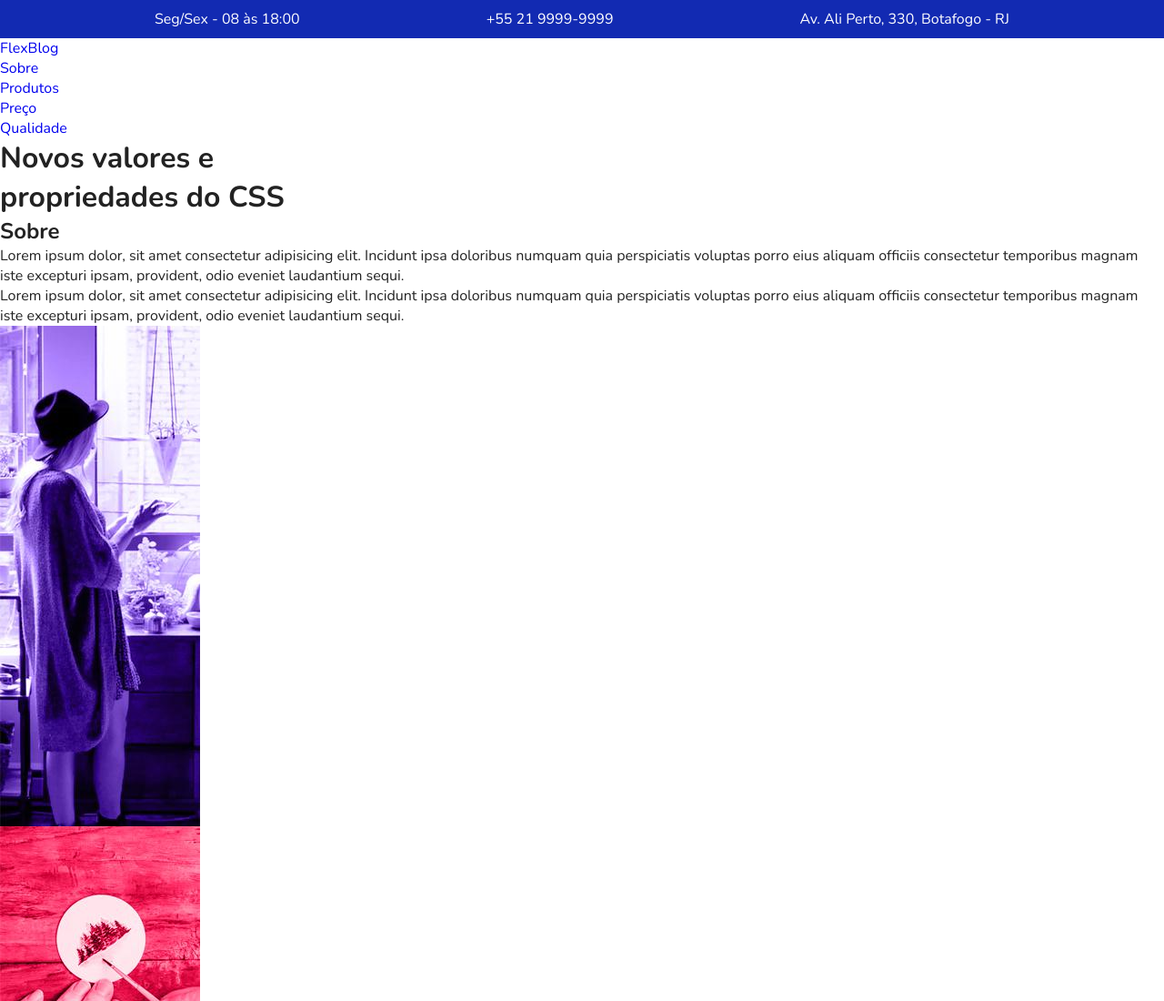
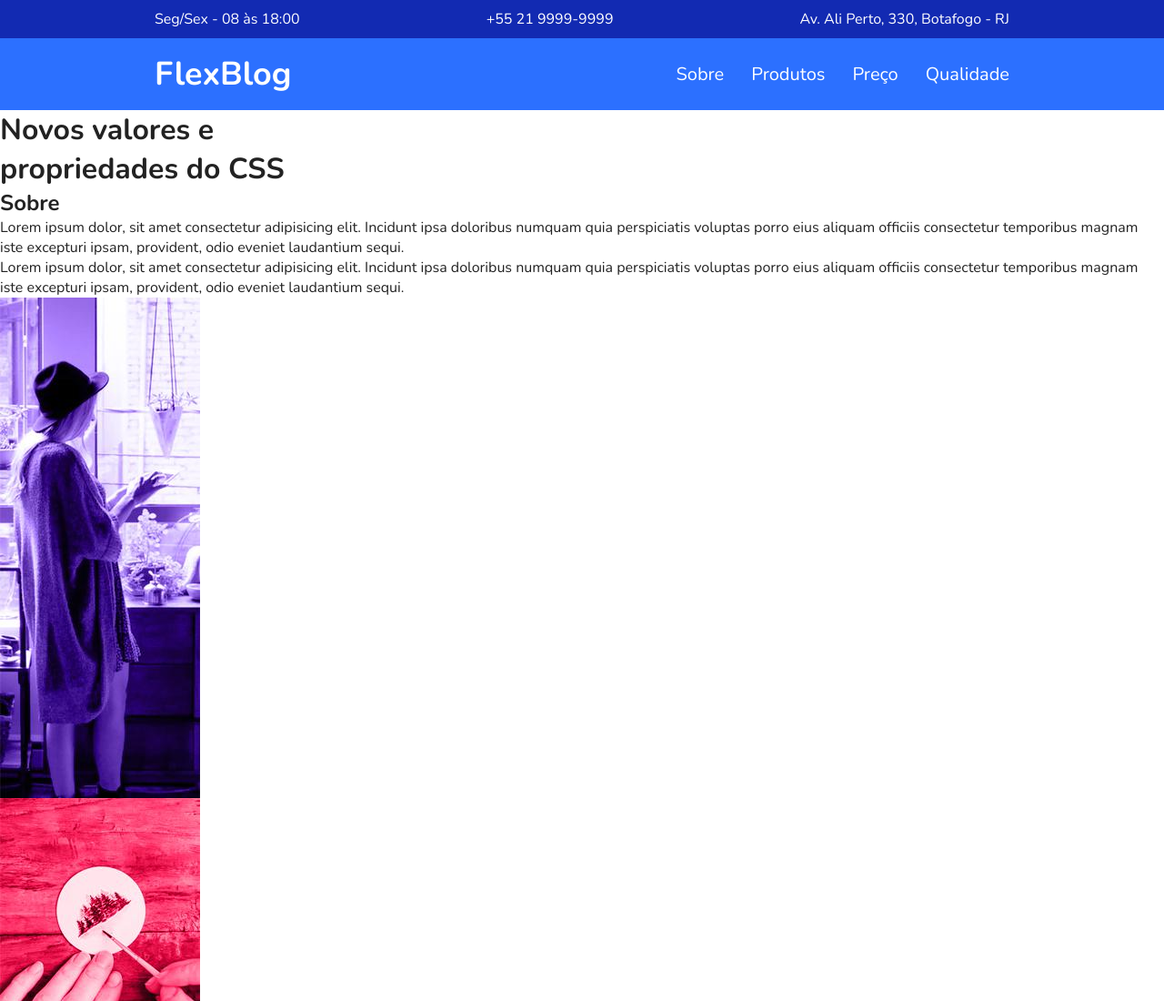
Before and after one commit to williamjuniordev/flexblog-origamid, a plain HTML site: page index.html in a window 1280 px wide. Shown: the top 1100 px of the page at 91% size. Drawn offline with nearby package versions, Linux system fonts and the light colour scheme.

Commit message:
Adicionado CSS ao menu

```diff
--- a/css/style.css
+++ b/css/style.css
@@ -55,3 +55,45 @@ img {
 superinfo a {
   margin: 0 10px 10px 10px;
 }
+
+/* Menu */
+
+.menu-bg {
+  background: #2c70ff;
+}
+
+.menu {
+  display: flex;
+  max-width: 960px;
+  margin: 0 auto;
+  padding: 15px 0px;
+  flex-wrap: wrap;
+  justify-content: space-between;
+  align-items: center;
+}
+
+.menu a {
+  color: white;
+}
+
+.menu-logo a {
+  font-size: 2.25em;
+  font-weight: bold;
+  margin: 0 10px;
+}
+
+.menu-nav ul {
+  display: flex;
+  gap: 10px;
+  flex-wrap: wrap;
+}
+
+.menu-nav a {
+  font-size: 1.25em;
+  padding: 5px 10px;
+  display: block;
+}
+
+.menu-nav a:hover {
+  background: #122ab2;
+}
--- a/index.html
+++ b/index.html
@@ -21,12 +21,13 @@
       <p>Av. Ali Perto, 330, Botafogo - RJ</p>
     </div>
   </div>
+
   <header class="menu-bg">
     <div class="menu">
       <div class="menu-logo">
         <a href="#">FlexBlog</a>
       </div>
-      <nav>
+      <nav class="menu-nav">
         <ul>
           <li><a href="#sobre">Sobre</a></li>
           <li><a href="#produtos">Produtos</a></li>
```
